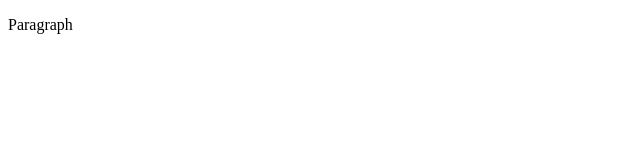
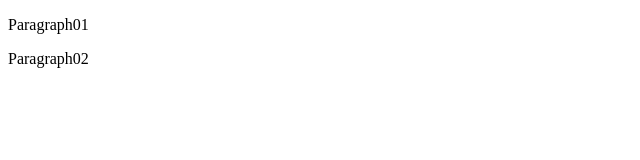
Before and after one commit to johnestill/firstrepo, a plain HTML site: page index.html in a window 1280 px wide. Shown: the full height of the page, 0-640 px from the left. Drawn offline with Linux system fonts and the light colour scheme.

Commit message:
Adding second para

```diff
--- a/index.html
+++ b/index.html
@@ -10,7 +10,8 @@
 
     </nav>
     <div id="mainContainer">
-        <p>Paragraph</p>
+        <p>Paragraph01</p>
+        <p>Paragraph02</p>
     </div>
 </body>
 </html>
```
